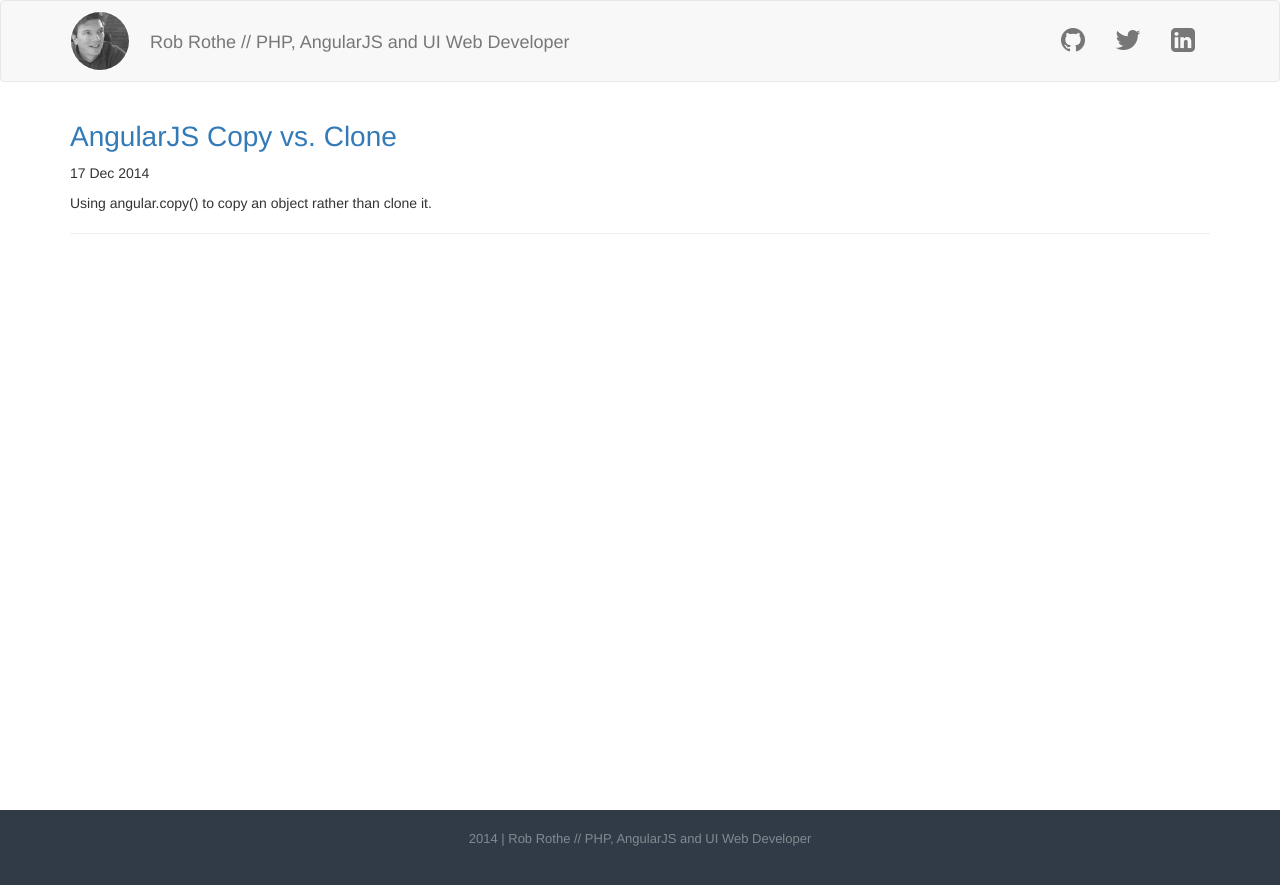
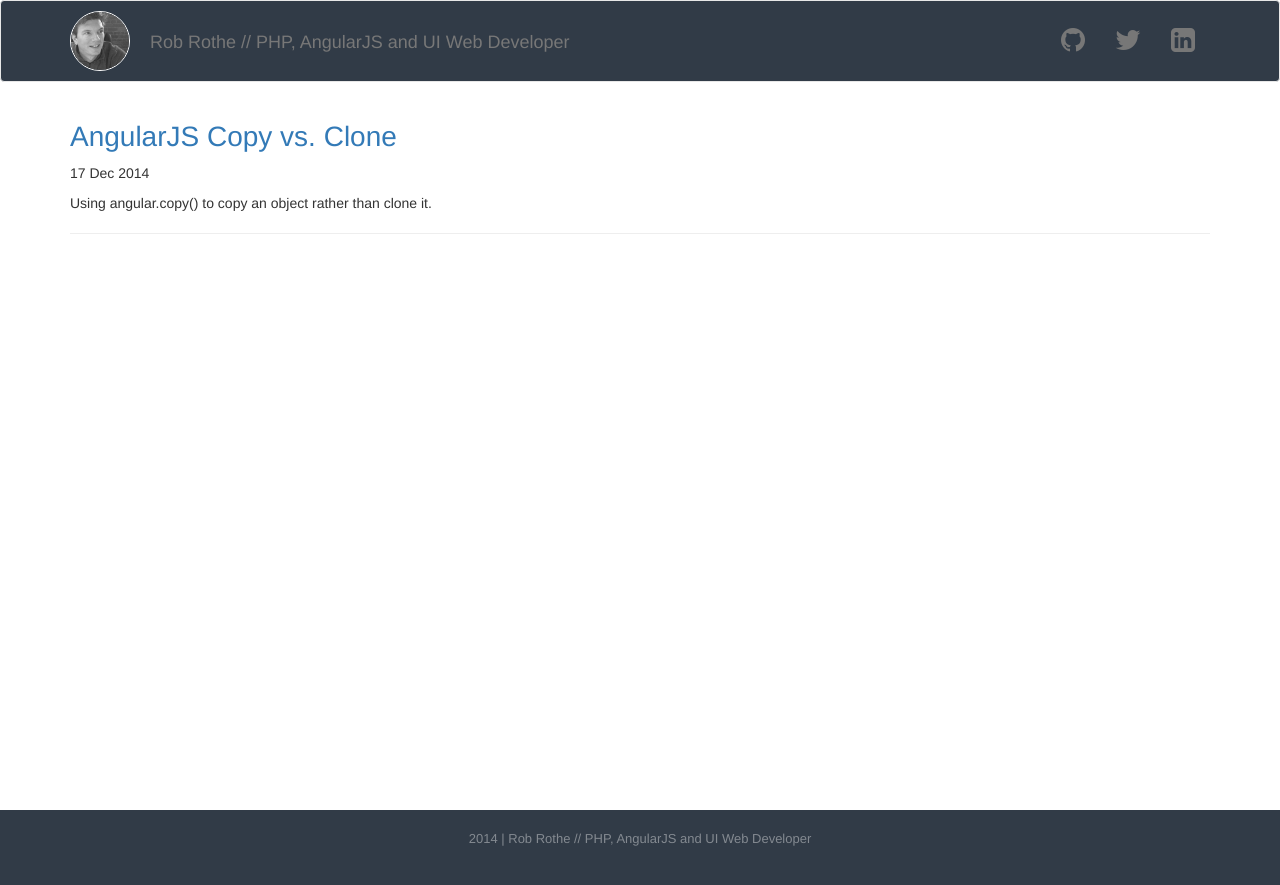
Before and after one commit to robrothedev/robrothedev.github.io, a Jekyll site: the page built from index.html, in a window 1280 px wide. Shown: the top 885 px of the page. Built offline with Jekyll 4.4.1, drawn with Linux system fonts in a browser that asks for light colours; nearby versions of some CDN libraries; the list of posts is cut into pages by our own code.

Commit message:
Update site.css

```diff
--- a/public/css/site.css
+++ b/public/css/site.css
@@ -16,7 +16,7 @@ html, body {
 }
 
 nav {
-  background:#313b47;
+  background:#313b47 !important;
   padding:10px 0;
 }
 
```
